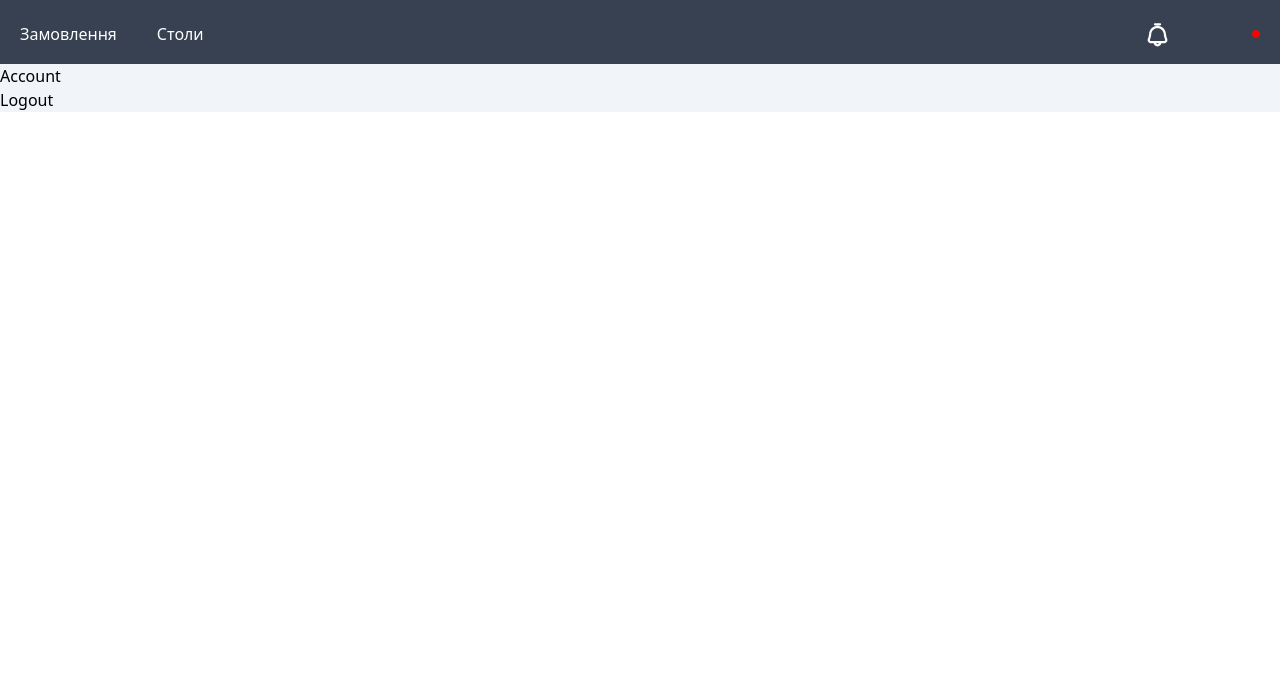
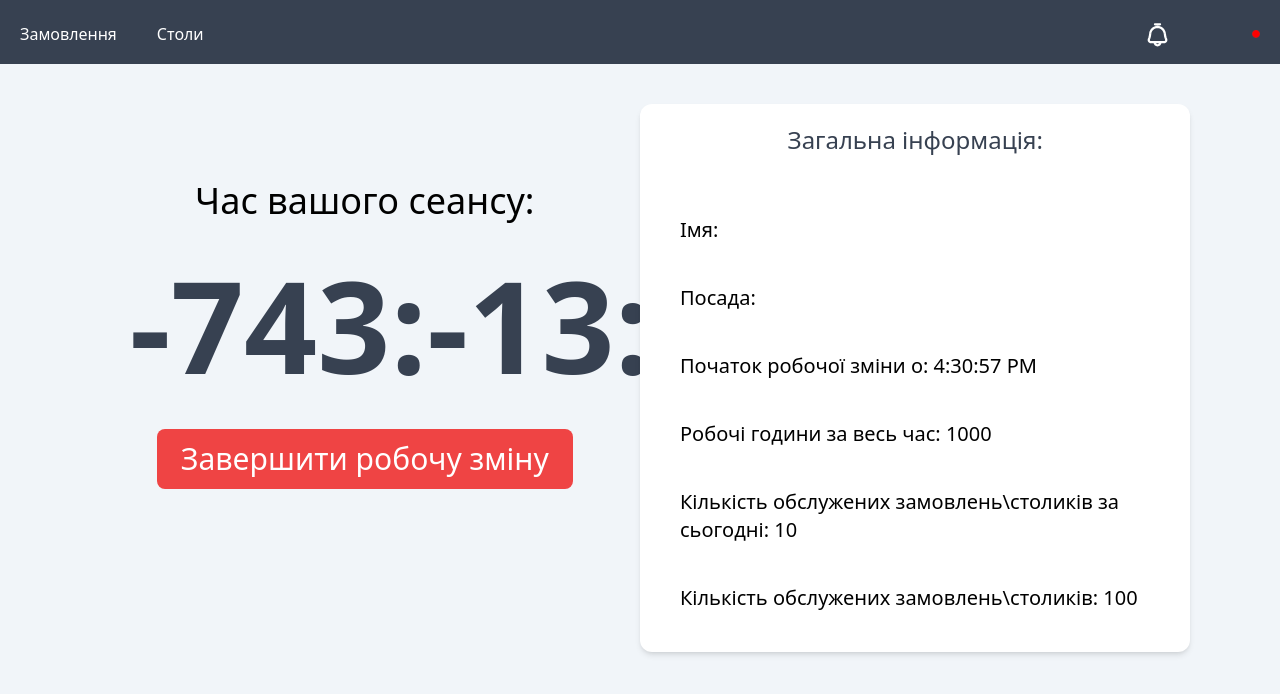
Before and after one commit to endorii/dishy, a React (Create React App) app in the folder client/: page /service/account in a window 1280 px wide. Shown: the top 694 px of the page. Built offline with nearby package versions, Linux system fonts and the light colour scheme; no server answers.

Commit message:
Add current employee account (with fake data)

```diff
--- a/client/src/components/CurrentEmployeeAccount.jsx
+++ b/client/src/components/CurrentEmployeeAccount.jsx
@@ -1,17 +1,90 @@
+import { useEffect, useState } from "react"
 import { useSelector } from "react-redux"
 import { deleteСurrentEmployee } from "./employee"
 import { setCurrentEmployee } from "../store/slices/currentEmployee.Slice"
 import { useNavigate } from "react-router-dom"
 
-
 export const CurrentEmployeeAccount = () => {
 
+    const currentEmployee = useSelector(state => state.currentEmployee.currentEmployee)
+    const startTime = new Date('Mon Oct 16 2023 19:30:57 GMT+0300');
     const id = useSelector(state => state.currentEmployee.currentEmployee._id)
     const navigate = useNavigate();
+
+    const [currentTime, setCurrentTime] = useState('');
+
+    const getCurrentOnlineTime = (startTime) => {
+        const now = new Date();
+        const diffInMilliseconds = now - startTime;
+        const diffInSeconds = Math.floor(diffInMilliseconds / 1000);
+        const seconds = diffInSeconds % 60;
+        const minutes = Math.floor(diffInSeconds / 60) % 60;
+        const hours = Math.floor(diffInSeconds / 3600);
+        return `${hours.toString().padStart(2, '0')}:${minutes.toString().padStart(2, '0')}:${seconds.toString().padStart(2, '0')}`;
+    }
+
+    useEffect(() => {
+        const timer = setInterval(() => {
+            setCurrentTime(getCurrentOnlineTime(startTime))
+        }, 1000);
+        return () => clearInterval(timer);
+    }, [])
+
     return (
         <>
-            <h1>Account</h1>
-            <button onClick={() => {deleteСurrentEmployee(id); setCurrentEmployee({}); navigate('/')}}>Logout</button>
+            <div className="py-10 h-[855px]">
+                <div className="flex w-auto text-center justify-center">
+                    <div className="w-[43%] text-4xl font-thin mt-[6%]">
+                        Час вашого сеансу:
+
+                        <div className="text-9xl text-gray-700 font-bold p-10">
+                            {currentTime}
+                        </div>
+                        <div>
+                            <button className="px-6 py-3 bg-red-500 text-3xl text-white rounded-lg" onClick={() => {deleteСurrentEmployee(id); setCurrentEmployee({}); navigate('/')}}>Завершити робочу зміну</button>
+                        </div>
+
+                    </div>
+                    <div className="w-[43%] bg-white rounded-xl shadow-md">
+                        <p className="text-2xl p-5 font-medium text-gray-700">Загальна інформація:</p>
+                        <ul className="flex flex-col gap-10 p-10 text-left text-xl font-thin">
+                            <li>
+                                <p>
+                                    Імя: {currentEmployee.name}
+                                </p>
+                            </li>
+                            <li>
+                                <p>
+                                    Посада: {currentEmployee.position}
+                                </p>
+                            </li>
+                            <li>
+                                <p>
+                                    Початок робочої зміни о: {startTime.toLocaleTimeString()}
+                                </p>
+                            </li>
+                            <li>
+                                <p>
+                                    Робочі години за весь час: 1000
+                                </p>
+                            </li>
+                            <li>
+                                <p>
+                                    Кількість обслужених замовлень\столиків за сьогодні: 10
+                                </p>
+                            </li>
+                            <li>
+                                <p>
+                                    Кількість обслужених замовлень\столиків: 100
+                                </p>
+                            </li>
+                        </ul>
+                    </div>
+                </div>
+            </div>
+
+
+
         </>
     )
 }
```
